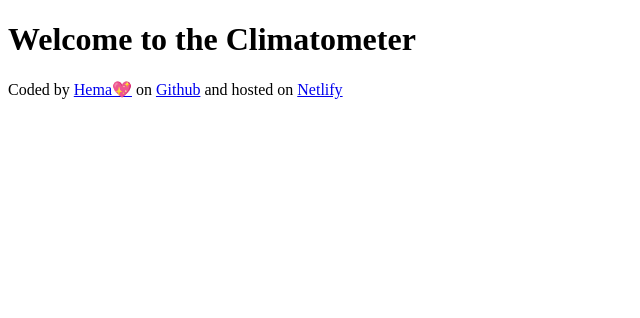
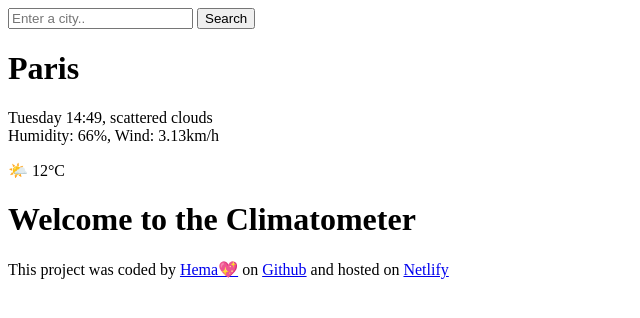
Before and after one commit to PYDIMARRI-HEMA-HARSHINI-23-586/Climatometer, a plain HTML site: page index.html in a window 1280 px wide. Shown: the whole page, without its empty margins (0-640 px from the left). Drawn offline with Linux system fonts and the light colour scheme.

Commit message:
modified header,main,footer

```diff
--- a/index.html
+++ b/index.html
@@ -6,9 +6,26 @@
     <title>Document</title>
   </head>
   <body>
+    <header>
+      <form>
+        <input type="search" placeholder="Enter a city.." required />
+        <input type="submit" value="Search" />
+      </form>
+    </header>
+    <main>
+      <div>
+        <h1>Paris</h1>
+        <p>
+          Tuesday 14:49, scattered clouds
+          <br />
+          Humidity: 66%, Wind: 3.13km/h
+        </p>
+      </div>
+      <div>🌤️ 12°C</div>
+    </main>
     <h1>Welcome to the Climatometer</h1>
     <footer>
-      Coded by
+      This project was coded by
       <a
         href="https://github.com/PYDIMARRI-HEMA-HARSHINI-23-586"
         target="_blank"
```
